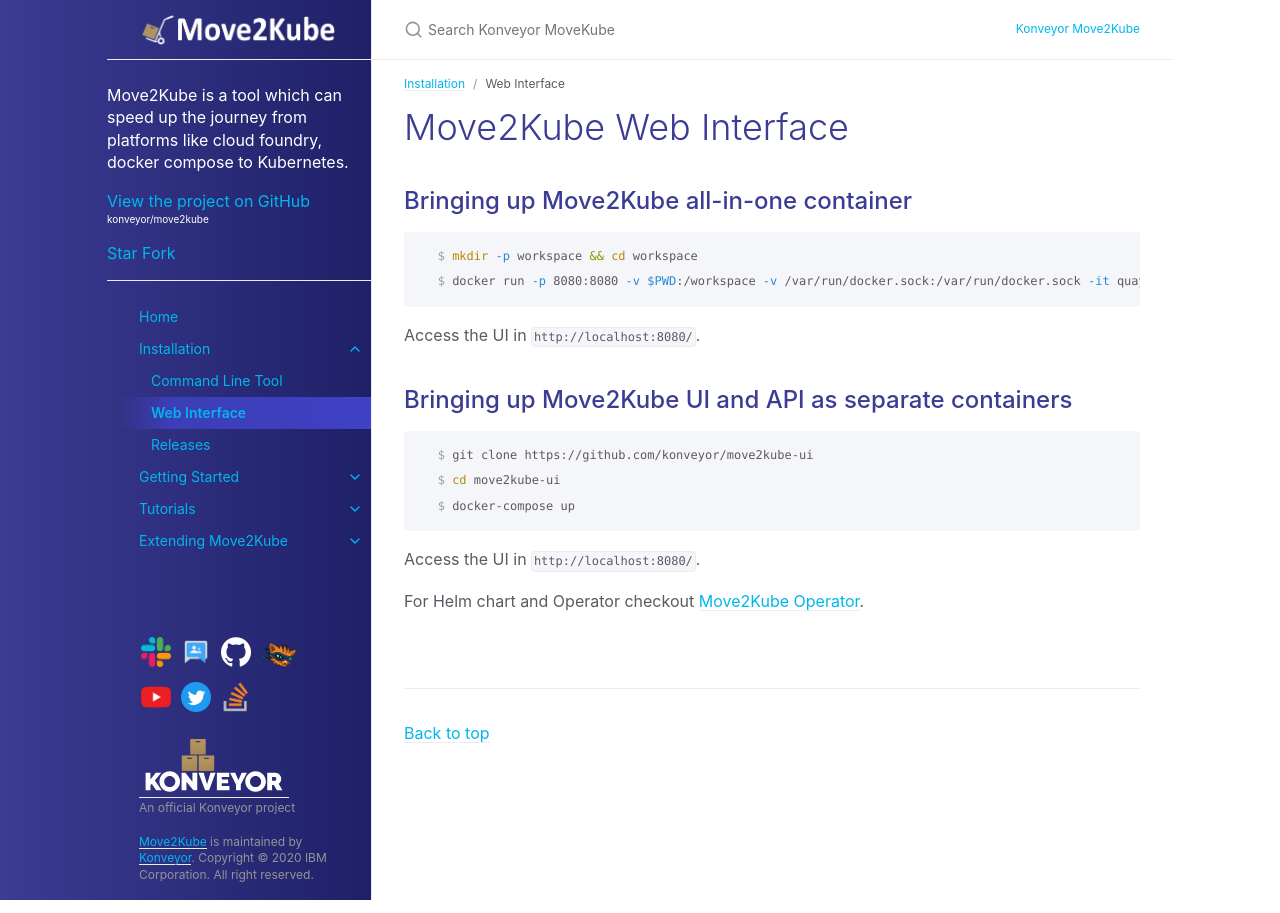
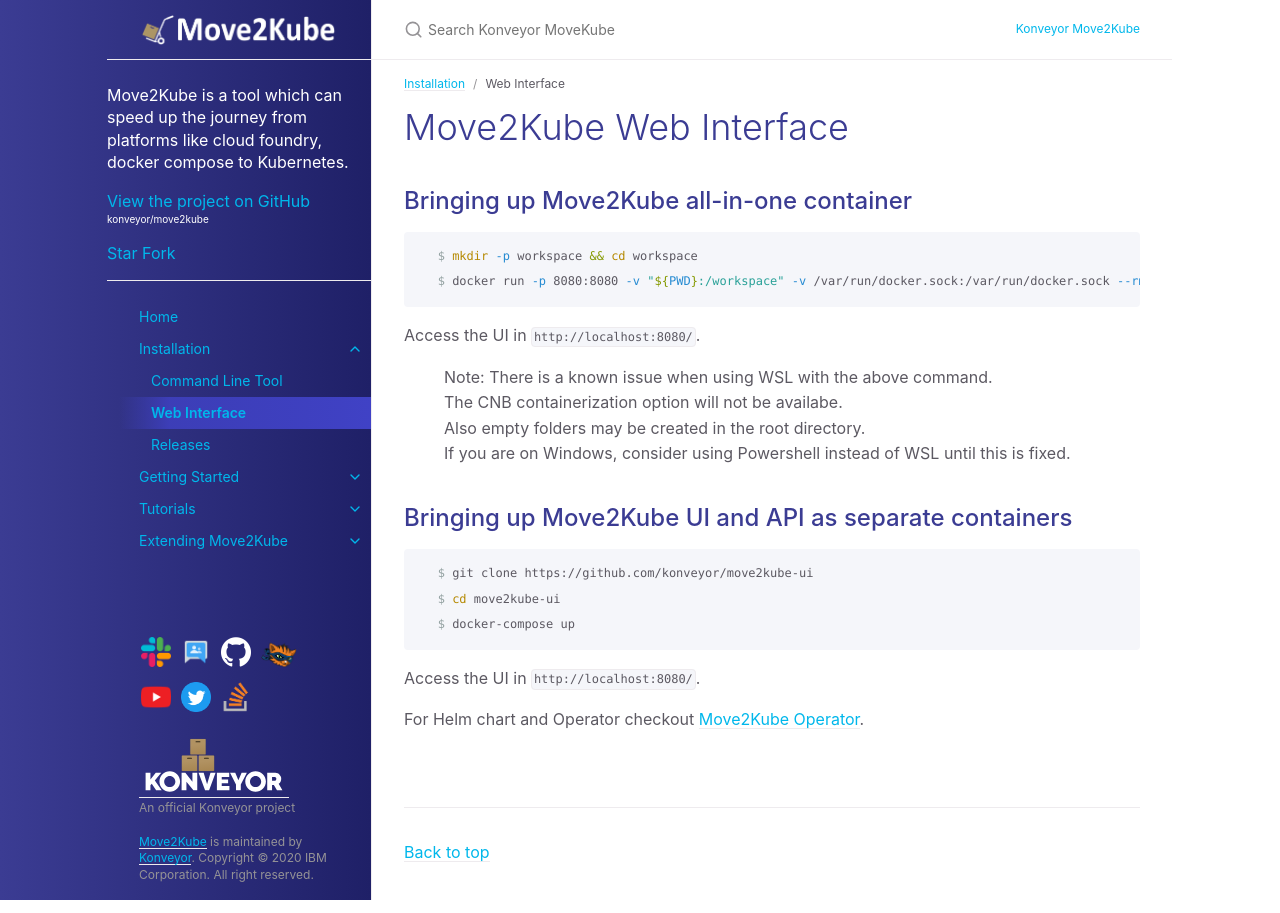
Before and after one commit to konveyor/move2kube, a Jekyll site: the page built from docs/installation/web-interface.md, in a window 1280 px wide. Built offline with Jekyll 4.4.1, drawn with Linux system fonts in a browser that asks for light colours.

Commit message:
chore: fix command to work in Powershell for users who don't have WSL installed
Signed-off-by: Harikrishnan Balagopal <harikrishmenon@gmail.com>

````diff
--- a/docs/installation/web-interface.md
+++ b/docs/installation/web-interface.md
@@ -12,9 +12,14 @@ nav_order: 2
 
    ```console
    $ mkdir -p workspace && cd workspace
-   $ docker run -p 8080:8080 -v $PWD:/workspace -v /var/run/docker.sock:/var/run/docker.sock -it quay.io/konveyor/move2kube-aio:latest
+   $ docker run -p 8080:8080 -v "${PWD}:/workspace" -v /var/run/docker.sock:/var/run/docker.sock --rm -it quay.io/konveyor/move2kube-aio:latest
    ```
    Access the UI in `http://localhost:8080/`.
+
+   > Note: There is a known issue when using WSL with the above command.
+   The CNB containerization option will not be availabe.
+   Also empty folders may be created in the root directory.
+   If you are on Windows, consider using Powershell instead of WSL until this is fixed.
 
 ## Bringing up Move2Kube UI and API as separate containers
 
````
